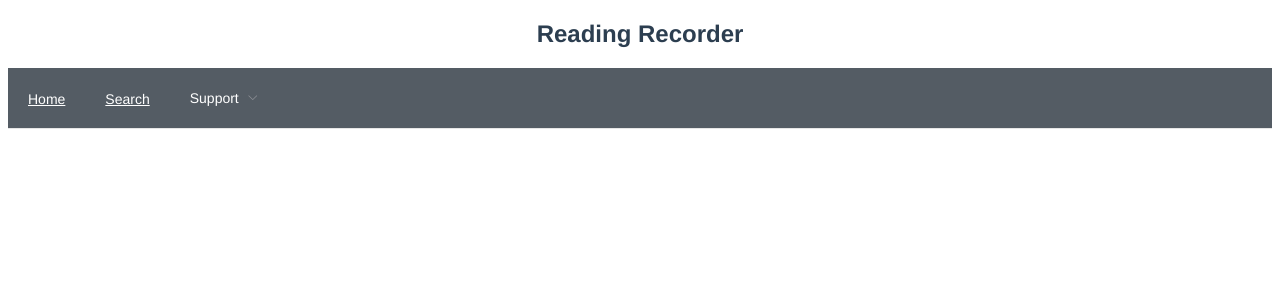
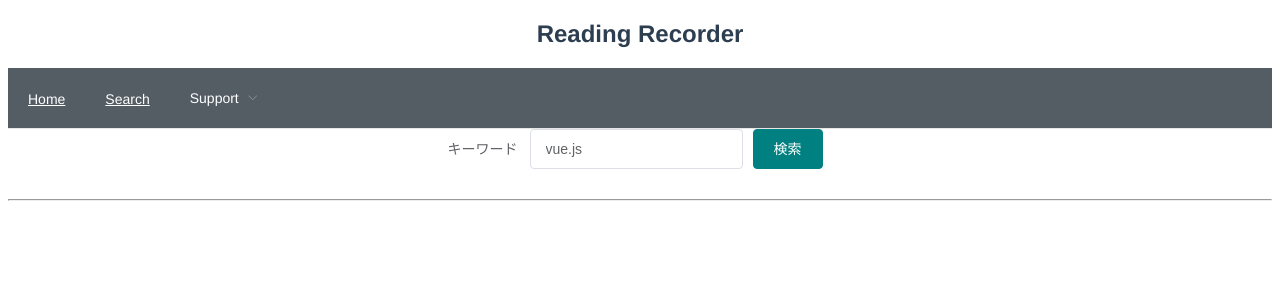
Before and after one commit to shotasan/Reading-Recorder, a Vue app: page /search in a window 1280 px wide. Shown: the top 300 px of the page. Built offline with nearby package versions, Linux system fonts and the light colour scheme.

Commit message:
検索フォームを追加

```diff
--- a/src/components/BookSearch.vue
+++ b/src/components/BookSearch.vue
@@ -0,0 +1,64 @@
+<template>
+  <div class="search">
+    <el-form :inline="true">
+      <el-form-item label="キーワード">
+        <el-input type="text" size="large" v-model="keyword"></el-input>
+      </el-form-item>
+      <el-form-item>
+        <el-button type="primary" @click="onclick">検索</el-button>
+      </el-form-item>
+    </el-form>
+    <hr />
+    <book-info v-for="(b, i) of books" :linkable="true" :book="b" :index="i + 1" :key="b.isbn"></book-info>
+  </div>
+</template>
+
+<script>
+import BookInfo from "@/components/BookInfo.vue";
+
+export default {
+  name: "book-search",
+  components: {
+    BookInfo
+  },
+  data() {
+    return {
+      keyword: "vue.js",
+      books: []
+    };
+  },
+  methods: {
+    onclick: function() {
+      this.$http(
+        "https://www.googleapis.com/books/v1/volumes?q=" + this.keyword
+      )
+        .then(response => {
+          return response.json();
+        })
+        .then(data => {
+          this.books = [];
+          for (let b of data.items) {
+            let authors = b.volumeInfo.authors;
+            let price = b.saleInfo.lisPrice;
+            let img = b.volumeInfo.imageLinks;
+            this.books.push({
+              id: b.id,
+              title: b.volumeInfo.title,
+              author: authors ? authors.join(",") : "",
+              price: price ? price.amount : "-",
+              publicher: b.volumeInfo.publisher,
+              published: b.volumeInfo.publishedDate,
+              image: img ? img.smallThumbnail : ""
+            });
+          }
+        });
+    }
+  }
+};
+</script>
+
+<style scoped>
+#search form {
+  margin-top: 15px;
+}
+</style>
```
